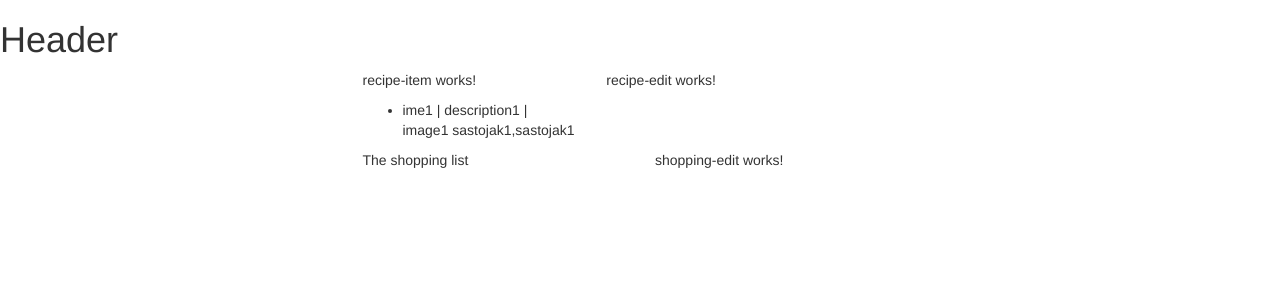
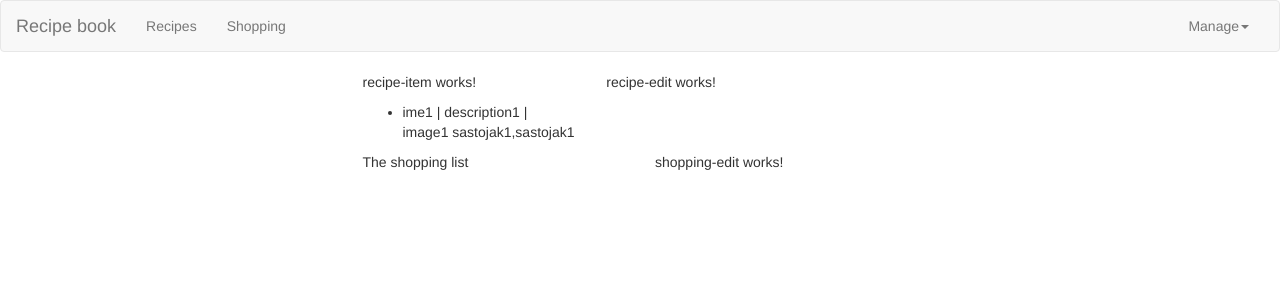
Before and after one commit to picuric-aleksandar/angular-recipe-book, an Angular app: page / in a window 1280 px wide. Shown: the top 300 px of the page. Built offline with nearby package versions, Linux system fonts and the light colour scheme.

Commit message:
Header component v1.1
First version of header component created, also header is responsive and collapsible.

```diff
--- a/src/app/header/header.component.html
+++ b/src/app/header/header.component.html
@@ -1 +1,31 @@
-<h1>Header</h1>
+<nav class="navbar navbar-default">
+  <div class="container-fluid">
+    <div class="navbar-header">
+      <button
+        type="button"
+        class="navbar-toggle"
+        (click)="collapsed = !collapsed">
+        <span
+          class="icon-bar"
+          *ngFor="let iconBar of [1,2,3]"></span>
+      </button>
+      <a href="" class="navbar-brand">Recipe book</a>
+    </div>
+
+    <div class="collapse navbar-collapse" [class.collapse]="collapsed" (window:resize)="collapsed = true">
+      <ul class="nav navbar-nav">
+        <li><a href="">Recipes</a></li>
+        <li><a href="">Shopping</a></li>
+      </ul>
+      <ul class="nav navbar-nav navbar-right">
+        <li class="dropdown">
+          <a href="" class="dropdown-toggle" role="button">Manage<span class="caret"></span></a>
+          <ul class="dropdown-menu">
+            <li><a href="">Save Data</a></li>
+            <li><a href="">Fetch Data</a></li>
+          </ul>
+        </li>
+      </ul>
+    </div>
+  </div>
+</nav>
--- a/src/app/header/header.component.ts
+++ b/src/app/header/header.component.ts
@@ -7,7 +7,7 @@
 })
 export class HeaderComponent implements OnInit {
 
-
+  collapsed: boolean = true;
   constructor() { }
 
   ngOnInit(): void {
```
